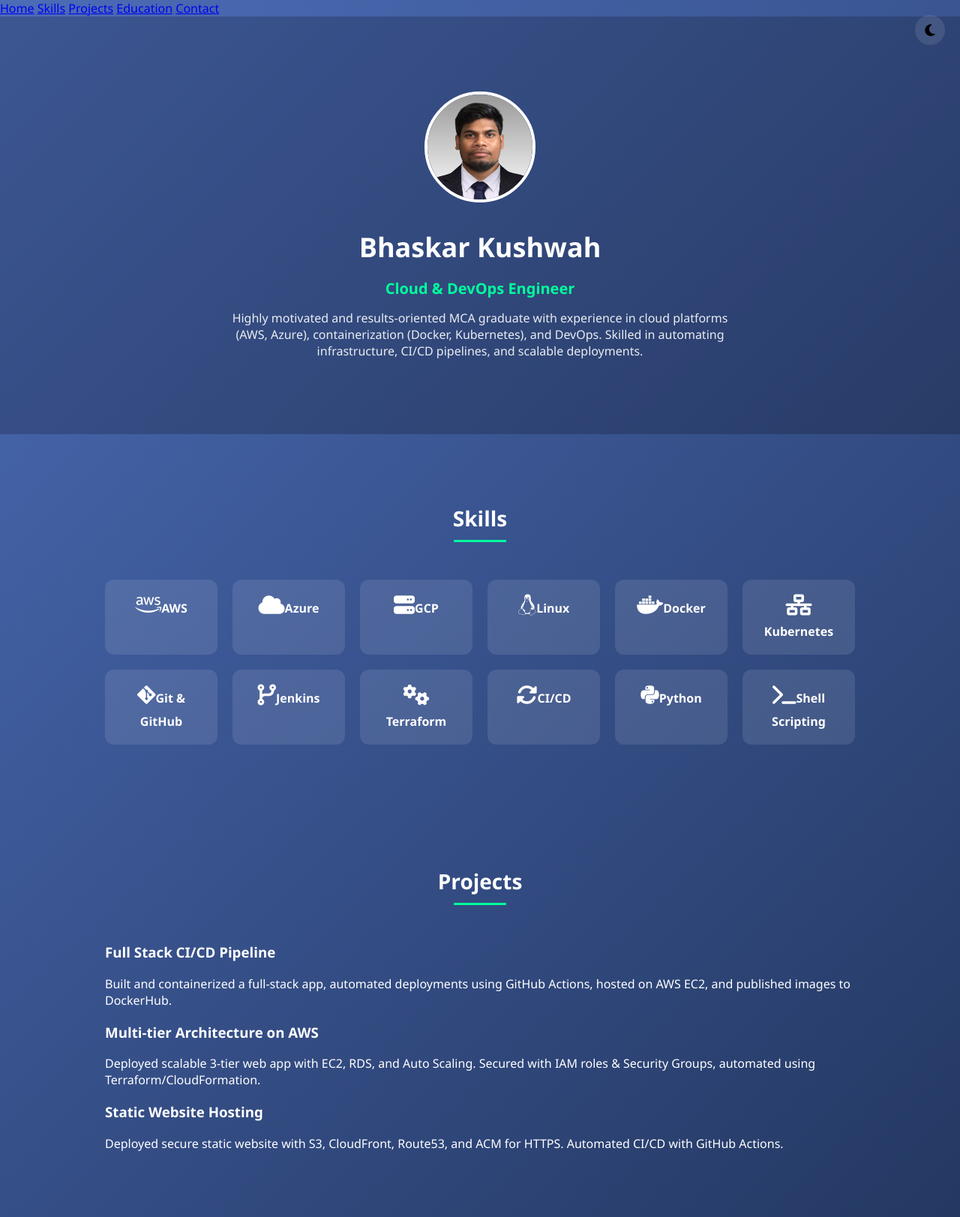
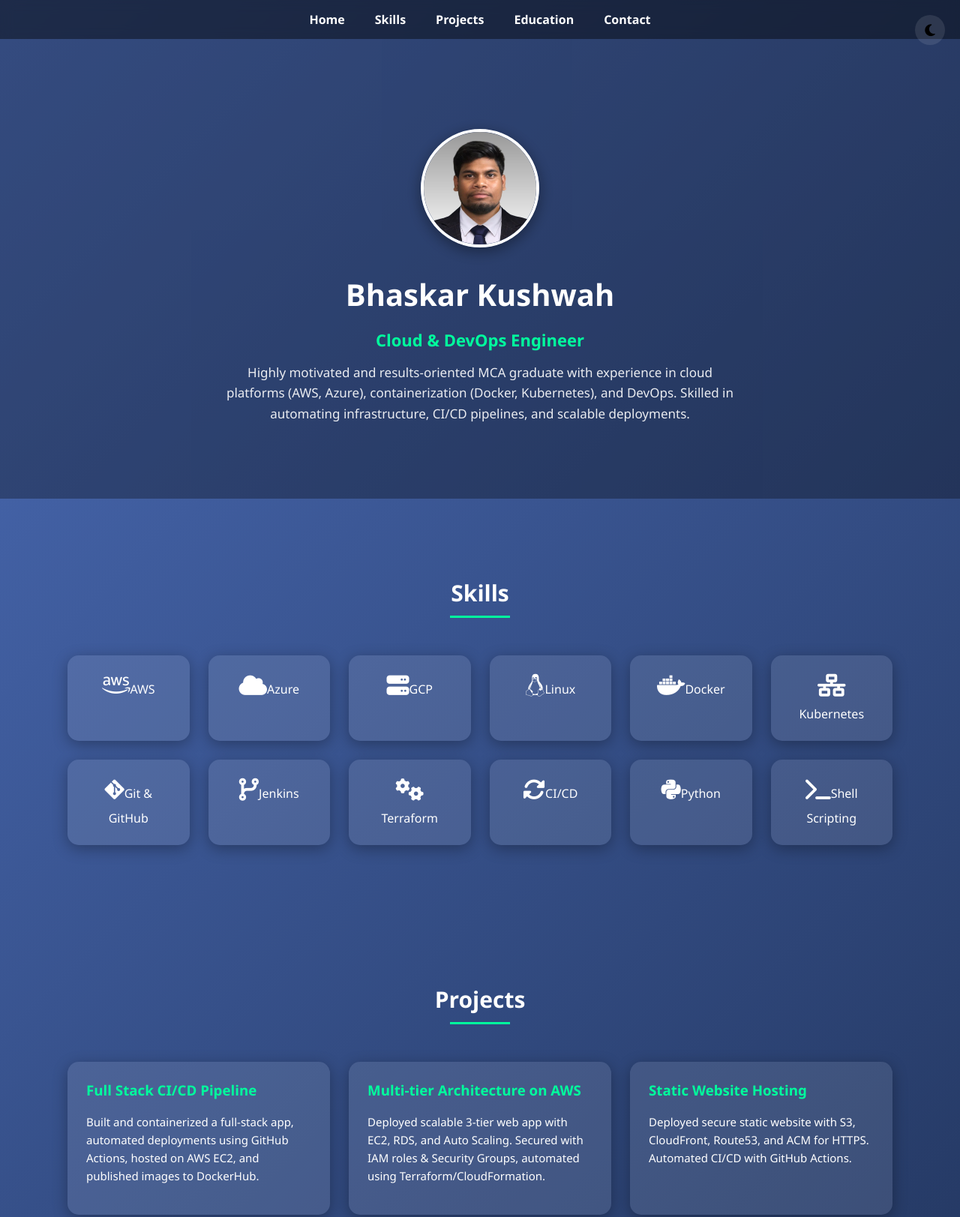
Before and after one commit to bhaskar-2001/Static-website_portfolio-by-github-page, a plain HTML site: page index.html in a window 1280 px wide. Shown: the top 1623 px of the page at 75% size. Drawn offline with Linux system fonts and the light colour scheme.

Commit message:
Update style.css

```diff
--- a/style.css
+++ b/style.css
@@ -20,6 +20,28 @@
       scroll-behavior: smooth;
     }
 
+    /* Navbar */
+    nav {
+      position: sticky;
+      top: 0;
+      z-index: 1000;
+      background: rgba(0,0,0,0.6);
+      backdrop-filter: blur(8px);
+      display: flex;
+      justify-content: center;
+      padding: 15px;
+    }
+    nav a {
+      color: var(--text);
+      margin: 0 20px;
+      text-decoration: none;
+      font-weight: 600;
+      transition: color 0.3s;
+    }
+    nav a:hover {
+      color: var(--accent);
+    }
+
     /* Toggle */
     .toggle {
       position: fixed;
@@ -36,7 +58,7 @@
       cursor: pointer;
       font-size: 18px;
       transition: background 0.3s;
-    z-index: 100;
+      z-index: 1100;
     }
     .toggle:hover {
       background: var(--accent);
@@ -46,48 +68,58 @@
     /* Hero */
     header {
       text-align: center;
-    padding: 100px 20px;
-    background: rgba(0,0,0,0.2);
+      padding: 120px 20px 100px;
+      background: rgba(0,0,0,0.3);
+      animation: fadeIn 1.5s ease forwards;
     }
     header img {
-    width: 140px;
-    height: 140px;
+      width: 150px;
+      height: 150px;
       border-radius: 50%;
       border: 4px solid #fff;
       margin-bottom: 20px;
+      box-shadow: 0 5px 20px rgba(0,0,0,0.4);
     }
     header h1 {
-    font-size: 36px;
+      font-size: 40px;
       margin: 10px 0;
     }
     header h2 {
-    font-size: 20px;
+      font-size: 22px;
       color: var(--accent);
       margin-bottom: 15px;
     }
     header p {
       max-width: 700px;
       margin: auto;
-    font-size: 16px;
+      font-size: 17px;
       opacity: 0.9;
+      line-height: 1.6;
     }
 
-  /* Section Layout */
+    /* Sections */
     section {
-    padding: 70px 20px;
-    max-width: 1000px;
+      padding: 80px 20px;
+      max-width: 1100px;
       margin: auto;
+      opacity: 0;
+      transform: translateY(30px);
+      transition: opacity 1s ease, transform 1s ease;
+    }
+    section.show {
+      opacity: 1;
+      transform: translateY(0);
     }
     section h2 {
       text-align: center;
-    font-size: 28px;
+      font-size: 30px;
       margin-bottom: 50px;
       position: relative;
     }
     section h2::after {
       content: "";
       display: block;
-    width: 70px;
+      width: 80px;
       height: 3px;
       background: var(--accent);
       margin: 10px auto 0;
@@ -96,50 +128,102 @@
     /* Skills */
     .skills-grid {
       display: grid;
-    grid-template-columns: repeat(auto-fit, minmax(150px, 1fr));
-    gap: 20px;
+      grid-template-columns: repeat(auto-fit, minmax(160px, 1fr));
+      gap: 25px;
     }
     .skill-card {
       background: var(--card);
-    padding: 20px;
-    border-radius: 12px;
+      padding: 25px;
+      border-radius: 15px;
       text-align: center;
+      box-shadow: 0 5px 20px rgba(0,0,0,0.3);
       transition: transform 0.3s, background 0.3s;
     }
     .skill-card:hover {
-    transform: translateY(-5px);
+      transform: translateY(-8px);
       background: var(--accent);
       color: #fff;
     }
     .skill-card i {
-    font-size: 28px;
-    margin-bottom: 10px;
+      font-size: 30px;
+      margin-bottom: 12px;
     }
-  .skill-card span {
-    font-weight: 600;
-    font-size: 16px;
+
+    /* Projects */
+    .cards {
+      display: grid;
+      grid-template-columns: repeat(auto-fit, minmax(300px, 1fr));
+      gap: 25px;
+    }
+    .card {
+      background: var(--card);
+      padding: 25px;
+      border-radius: 15px;
+      box-shadow: 0 5px 20px rgba(0,0,0,0.3);
+      transition: transform 0.3s;
+    }
+    .card:hover {
+      transform: translateY(-8px);
+    }
+    .card h3 {
+      margin-top: 0;
+      color: var(--accent);
+    }
+    .card p {
+      font-size: 15px;
+      line-height: 1.6;
+    }
+
+    /* Education */
+    .timeline {
+      border-left: 3px solid var(--accent);
+      padding-left: 20px;
+    }
+    .timeline div {
+      margin-bottom: 30px;
+      background: var(--card);
+      padding: 15px;
+      border-radius: 10px;
+      box-shadow: 0 4px 15px rgba(0,0,0,0.2);
+    }
+    .timeline h3 {
+      margin: 0;
+      font-size: 18px;
+      color: var(--accent);
+    }
+    .timeline p {
+      margin: 5px 0 0;
+      opacity: 0.9;
     }
 
     /* Contact */
     .contact-card {
       background: var(--card);
-    padding: 40px;
-    border-radius: 15px;
+      padding: 50px;
+      border-radius: 20px;
       text-align: center;
-    max-width: 600px;
+      max-width: 650px;
       margin: auto;
+      box-shadow: 0 5px 20px rgba(0,0,0,0.3);
     }
     .social-icons {
       display: flex;
       justify-content: center;
       gap: 25px;
-    margin-top: 20px;
+      margin-top: 25px;
     }
     .social-icons a {
       color: var(--text);
-    font-size: 26px;
-    transition: color 0.3s;
+      font-size: 28px;
+      transition: color 0.3s, transform 0.3s;
     }
     .social-icons a:hover {
       color: var(--accent);
+      transform: scale(1.2);
     }
+
+    /* Animations */
+    @keyframes fadeIn {
+      from { opacity: 0; transform: translateY(30px); }
+      to { opacity: 1; transform: translateY(0); }
+    }
```
Lines whose indentation alone changed are shown as unchanged.
